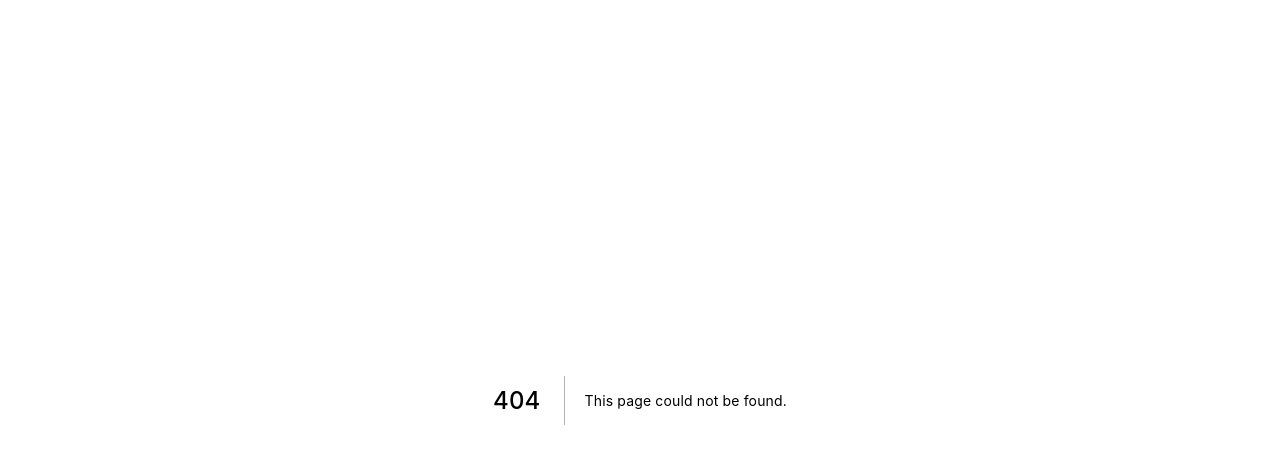
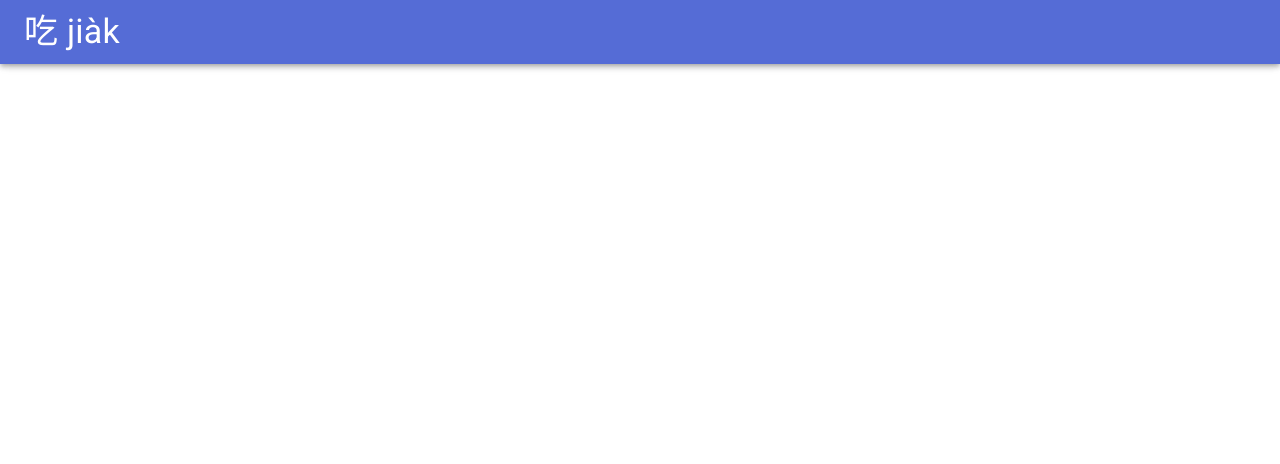
Before and after one commit to nelsongoh/project-dopamine, a Next.js app: page /dashboard in a window 1280 px wide. Before the commit this address had no page. Shown: the top 464 px of the page. Built offline with nearby package versions, Linux system fonts and the light colour scheme.

Commit message:
Added a placeholder page for the dashboard.

```diff
--- /dev/null
+++ b/pages/dashboard.js
@@ -0,0 +1,11 @@
+import Headerbar from '../src/components/Headerbar';
+
+const Dashboard = () => {
+  return (
+    <div>
+      <Headerbar />
+    </div>
+  );
+};
+
+export default Dashboard;
```
